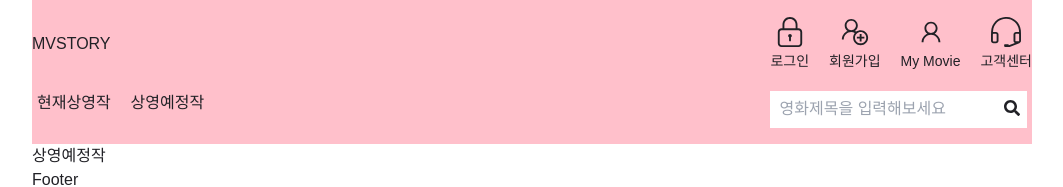
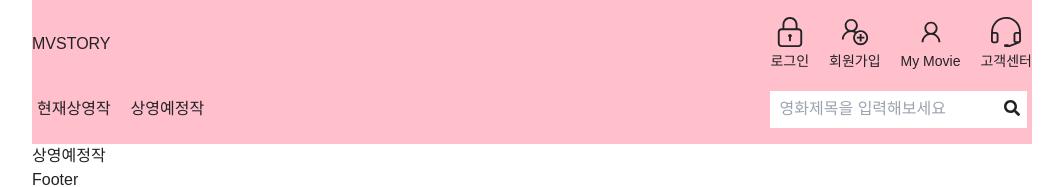
Before and after one commit to hyeeons/movie_story, a React (Create React App) app: page /upcomming in a window 1280 px wide. Shown: the top 187 px of the page, without its empty margins (108-1171 px from the left). Built offline with nearby package versions, Linux system fonts and the light colour scheme.

Commit message:
메뉴 정렬

```diff
--- a/src/components/layout/Header.tsx
+++ b/src/components/layout/Header.tsx
@@ -27,7 +27,7 @@ const Header: React.FC = () => (
         ))}
       </div>
     </div>
-    <div className="flex justify-between px-[5px]">
+    <div className="flex justify-between px-[5px] items-center">
       <ul className="flex gap-5">
         <li>
           <a href="#">현재상영작</a>
```
